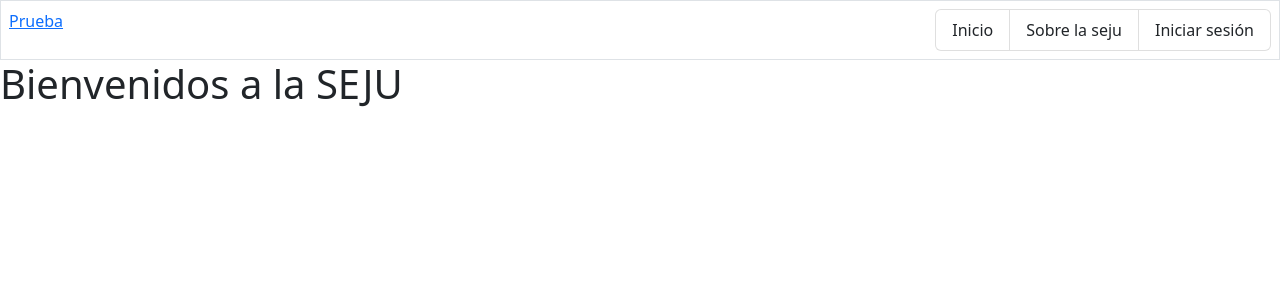
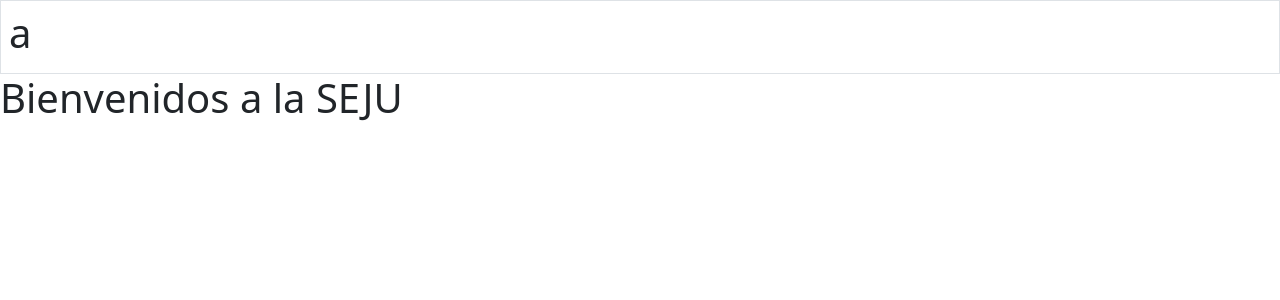
Before and after one commit to MRAMINIKO/SGS-frontend, a React (Create React App) app: page /logged in a window 1280 px wide. Shown: the top 300 px of the page. Built offline with nearby package versions, Linux system fonts and the light colour scheme.

Commit message:
refactor: no se como hacer el header
me voy a dormir, no se de que estilo hacer el header

```diff
--- a/src/components/common/Header/Header.jsx
+++ b/src/components/common/Header/Header.jsx
@@ -1,30 +1,9 @@
 import React from "react";
-import { ListGroup } from "react-bootstrap";
-import { Link } from "wouter";
 
 export function Header() {
   return (
-    <header className="p-2 d-flex justify-content-between border border-bottom">
-      <div className="">
-        <Link to="/prueba">Prueba</Link>
-      </div>
-      <ListGroup className="list-group-horizontal">
-        <ListGroup.Item>
-          <Link to="/" className="text-decoration-none text-dark">
-            Inicio
-          </Link>
-        </ListGroup.Item>
-        <ListGroup.Item>
-          <Link to="/about" className="text-decoration-none text-dark">
-            Sobre la seju
-          </Link>
-        </ListGroup.Item>
-        <ListGroup.Item>
-          <Link to="/login" className="text-decoration-none text-dark">
-            Iniciar sesión
-          </Link>
-        </ListGroup.Item>
-      </ListGroup>
+    <header className="p-2 border border-bottom">
+      <h1>a</h1>
     </header>
   );
 }
```
Also changed, not shown: src/pages/Inscription/Inscripcion.jsx (deleted), src/pages/Inscription/index.js (deleted).
